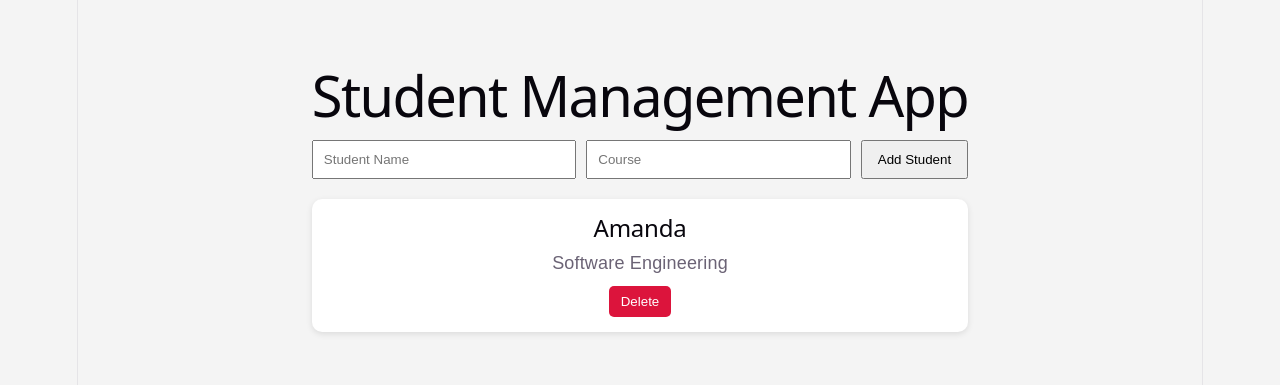
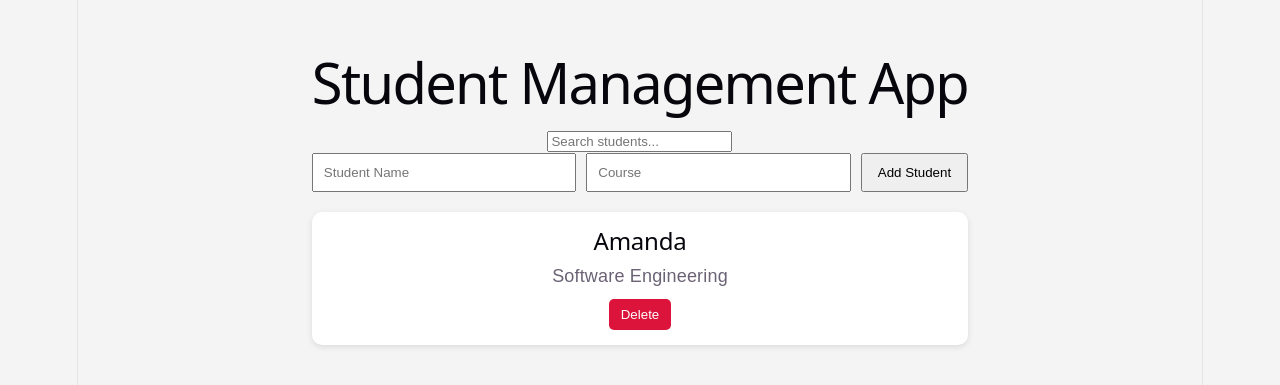
Before and after one commit to amandagm77/MiniProject_StudentManagementApp, a React (Vite) app: page / in a window 1280 px wide. Shown: the part 229-614 px from the top of the page. Built offline with nearby package versions, Linux system fonts and the light colour scheme.

Commit message:
Fixed App file to display Search Bar

```diff
--- a/src/App.jsx
+++ b/src/App.jsx
@@ -45,6 +45,11 @@ function App() {
     <div className="app">
       <h1>Student Management App</h1>
 
+      <SearchBar
+        searchTerm={searchTerm}
+        setSearchTerm={setSearchTerm}
+      />
+
       <StudentForm addStudent={addStudent} />
 
       <StudentList
```
